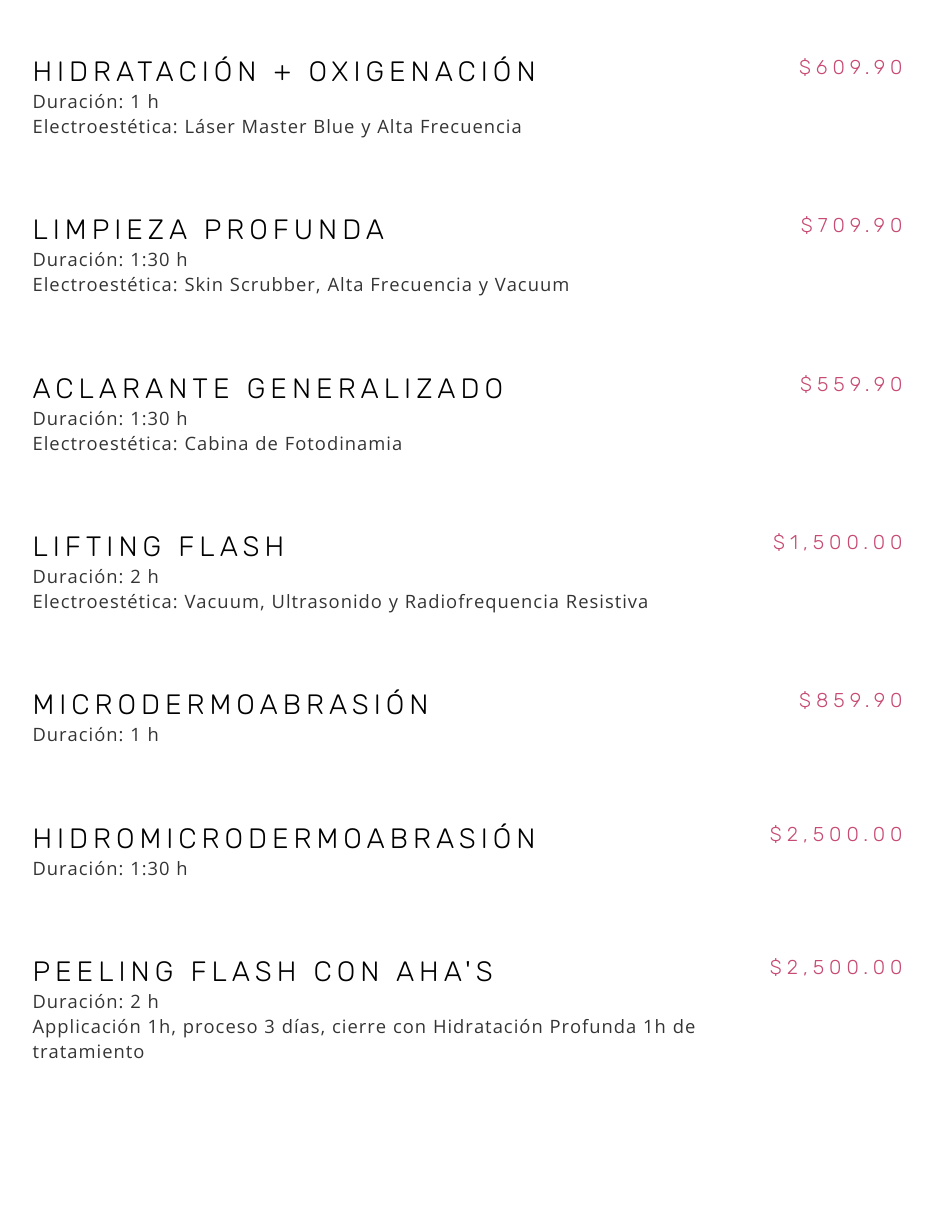
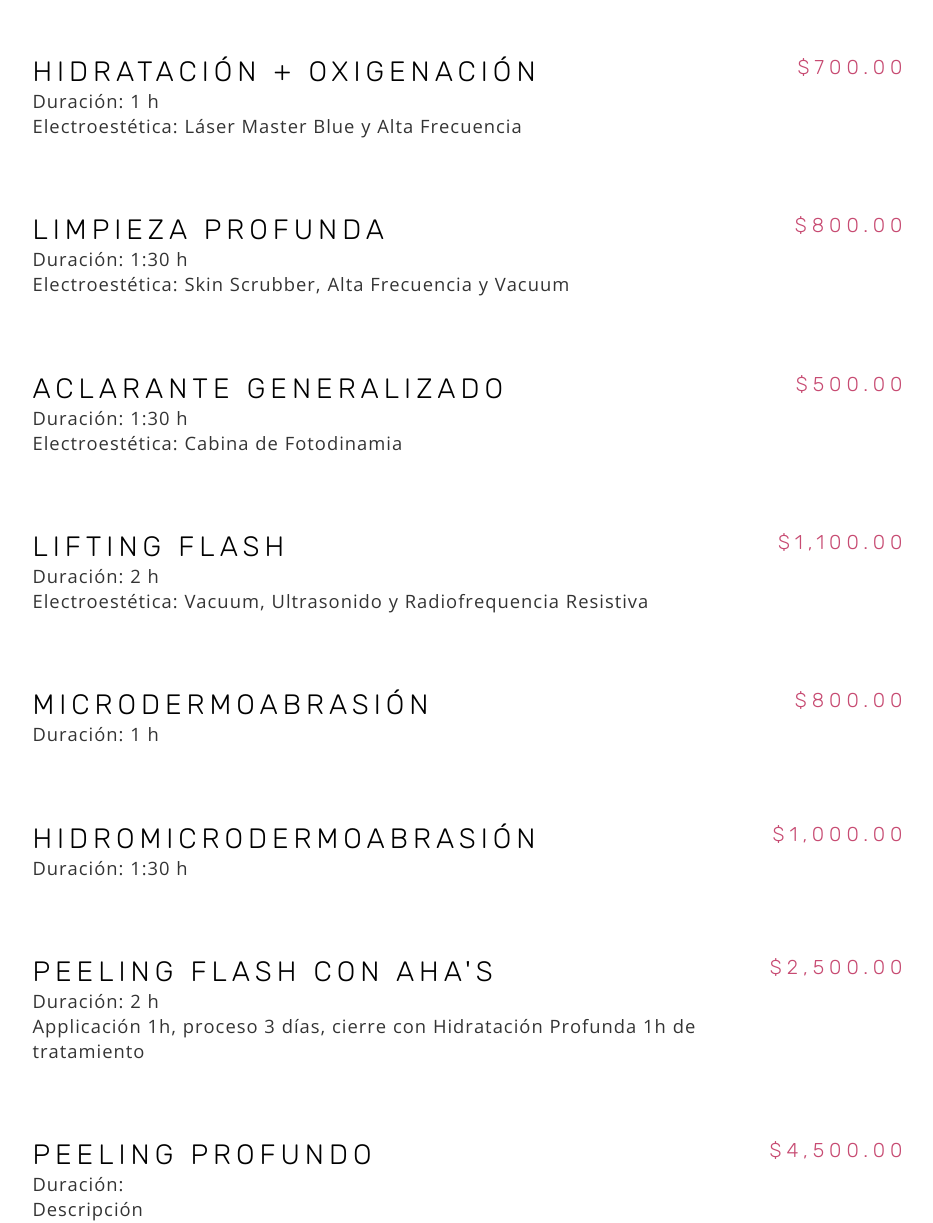
Before and after one commit to MichelleAlexa/VelvetBeautyBar, a plain HTML site: page menu.html in a window 1280 px wide. Shown: the part 321-1544 px from the top of the page, without its empty margins (179-1112 px from the left). Drawn offline with nearby package versions, Linux system fonts and the light colour scheme.

Commit message:
new prices - facials

```diff
--- a/menu.html
+++ b/menu.html
@@ -74,7 +74,7 @@
                <p>Electroestética: Láser Master Blue y Alta Frecuencia</p>
             </div>
             <div class="menu-price">
-               <h2>$609.90</span></h2>
+               <h2>$700.00</span></h2>
             </div>
          </div>
 
@@ -85,7 +85,7 @@
                <p>Electroestética: Skin Scrubber, Alta Frecuencia y Vacuum</p>
             </div>
             <div class="menu-price">
-               <h2>$709.90</span></h2>
+               <h2>$800.00</span></h2>
             </div>
          </div>
 
@@ -96,7 +96,7 @@
                <p>Electroestética: Cabina de Fotodinamia</p>
             </div>
             <div class="menu-price">
-               <h2>$559.90</h2>
+               <h2>$500.00</h2>
             </div>
          </div>
 
@@ -107,7 +107,7 @@
                <p>Electroestética: Vacuum, Ultrasonido y Radiofrequencia Resistiva</p>
             </div>
             <div class="menu-price">
-               <h2>$1,500.00</h2>
+               <h2>$1,100.00</h2>
             </div>
          </div>
 
@@ -118,7 +118,7 @@
                <p>Duración: 1 h</p>
             </div>
             <div class="menu-price">
-               <h2>$859.90</h2>
+               <h2>$800.00</h2>
             </div>
          </div>
 
@@ -131,7 +131,7 @@
             </div>
 
             <div class="menu-price">
-               <h2>$2,500.00</h2>
+               <h2>$1,000.00</h2>
             </div>
          </div>
          <div class="menu-container">
@@ -142,6 +142,16 @@
             </div>
             <div class="menu-price">
                <h2>$2,500.00</h2>
+            </div>
+         </div>
+         <div class="menu-container">
+            <div class="menu-info">
+               <h3>Peeling Profundo</h3>
+               <p>Duración: </p>
+               <p>Descripción</p>
+            </div>
+            <div class="menu-price">
+               <h2>$4,500.00</h2>
             </div>
          </div>
 
```
Also changed, not shown: css/menu.css (+9 -0 lines).
